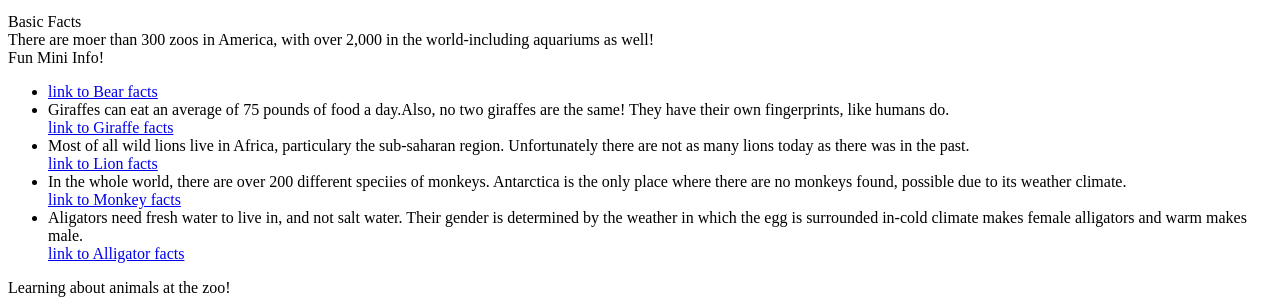
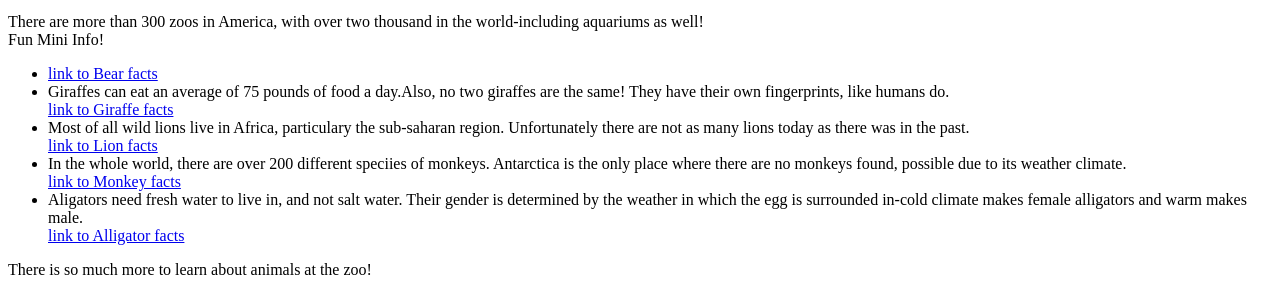
Before and after one commit to itsTyresa/Block05Module, a plain HTML site: page index.html in a window 1280 px wide. Shown: the part 2033-2338 px from the top of the page. Drawn offline with Linux system fonts and the light colour scheme.

Commit message:
Update index.html
made changes to the list of animals and also fixed grammatical errors. still need to work on fixing image sizes

```diff
--- a/index.html
+++ b/index.html
@@ -26,6 +26,7 @@
     <ol> Names:
       <li> Frankie </li>
       <li> Cocunut </li>
+	  </ol>
 		<li> Lions </li>
       <!--I inserted the picture after the third animal -->
       <img src="https://cms.bbcearth.com/sites/default/files/2021-01/lion3.jpg" alt="two lions laying down with heads on top of each others, staring up at the sky">
@@ -56,19 +57,17 @@
 
 
 
-	<!-- Make a span title-->
-	<span>Basic Facts</span>
 
 	<!-- Put something inside the header  -->
-	<header> There are moer than 300 zoos in America, with over 2,000 in the world-including aquariums as well!</header>
+	<header> There are more than 300 zoos in America, with over two thousand in the world-including aquariums as well!</header>
 
 	<!-- Prompt for the section tag: -->
 	<section> Fun Mini Info!
     <p>
       <ul>
-      <li>
+      	<li>
         <Brown bears can reach up to 7 feet tall! They also like to eat berries, fish, and sometimes even small mammals.
-               </li>
+         </li>
         <a href="https://www.readwritethink.org/sites/default/files/resources/lesson_images/lesson897/bearfacts.pdf">link to Bear facts</a>
         <li> Giraffes can eat an average of 75 pounds of food a day.Also, no two giraffes are the same! They have their own fingerprints, like humans do.
         </li>
@@ -89,7 +88,7 @@
 
 
 	<!-- Prompt for the footer tag: -->
-	<footer>Learning about animals at the zoo!</footer>
+	<footer>There is so much more to learn about animals at the zoo!</footer>
 
 </body>
 </html>
```
